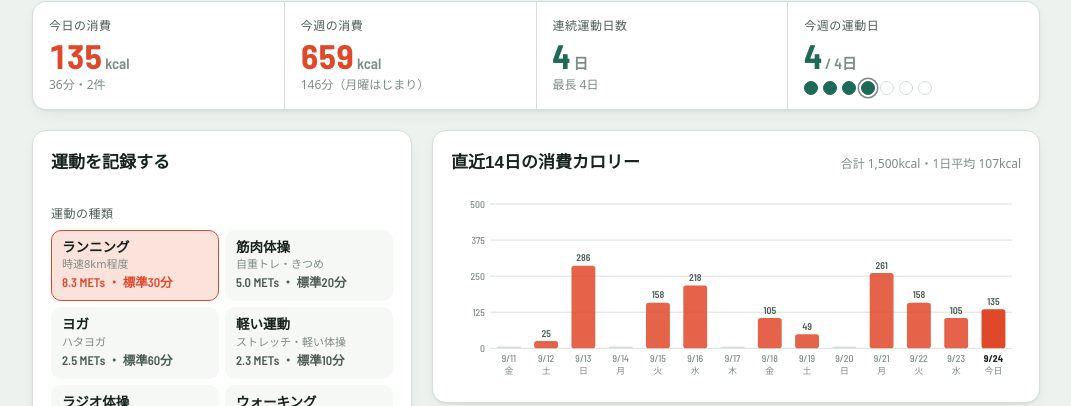
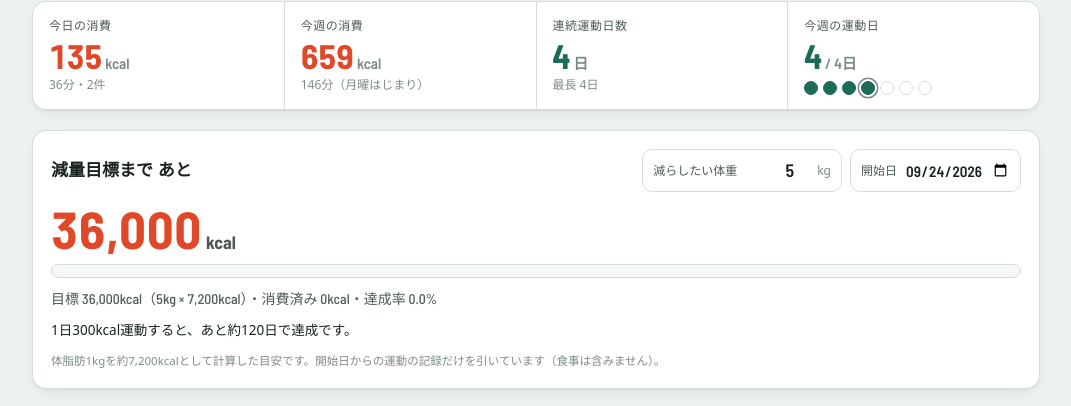
Before and after one commit to vantan6mame-sys/time3, a plain HTML site: page index.html in a window 1280 px wide. Shown: the part 155-561 px from the top of the page, without its empty margins (104-1175 px from the left). Drawn offline with Linux system fonts and the light colour scheme; a web font is replaced by a local one.

Commit message:
減量目標までの残りカロリーを表示 #8

```diff
--- a/app.js
+++ b/app.js
@@ -152,6 +152,8 @@ function render(){
   renderChart(byDate, today);
   renderBreakdown(logs, today);
   renderHistory(logs);
+  // 減量目標（goal.js）に、サンプルではない本当の記録を渡す
+  if(window.renderGoal) window.renderGoal(state.logs);
 }
 
 function niceMax(v){
--- /dev/null
+++ b/goal.css
@@ -0,0 +1,17 @@
+/* 減量目標のカード */
+.goal{background:var(--panel);border:1px solid var(--line);border-radius:14px;padding:18px;box-shadow:var(--shadow);display:grid;gap:10px}
+.goal-head{display:flex;flex-wrap:wrap;align-items:center;justify-content:space-between;gap:10px}
+.goal-head h2{font-family:var(--f-head);font-weight:700;font-size:17px;margin:0}
+.goal-inputs{display:flex;flex-wrap:wrap;gap:8px}
+.goal-inputs input[type="date"]{width:auto;font-size:15px;text-align:left}
+.goal-remain{font-family:var(--f-num);font-weight:700;color:var(--burn);line-height:1}
+.goal-remain .num{font-size:52px;font-variant-numeric:tabular-nums}
+.goal-remain small{font-size:18px;color:var(--ink-2);margin-left:4px}
+.goal-bar{height:14px;background:var(--panel-2);border:1px solid var(--line);border-radius:99px;overflow:hidden}
+.goal-fill{height:100%;width:0;background:var(--pine);border-radius:99px;transition:width .4s}
+.goal-meta{font-family:var(--f-num);font-size:14px;color:var(--ink-2);font-variant-numeric:tabular-nums}
+.goal-pace{font-size:13.5px;color:var(--ink)}
+.goal-note{margin:0;font-size:11.5px;color:var(--ink-3)}
+.goal.done .goal-remain{color:var(--pine)}
+@media (max-width:420px){ .goal-remain .num{font-size:40px} }
+@media (prefers-reduced-motion:reduce){ .goal-fill{transition:none} }
--- /dev/null
+++ b/goal.js
@@ -0,0 +1,61 @@
+// 減量目標：目標カロリーから、運動で消費したカロリーを引いて「あと何kcal」かを表示する
+// 例）5kg減らしたい → 5 × 7,200 = 36,000kcal が目標
+(function(){
+  "use strict";
+  const KCAL_PER_KG = 7200;      // 体脂肪1kgあたりのカロリー（目安）
+  const GKEY = "ugoita-goal";    // 目標の保存場所（このブラウザ）
+  const $ = id => document.getElementById(id);
+  const pad = n => String(n).padStart(2,"0");
+  const ymd = d => d.getFullYear()+"-"+pad(d.getMonth()+1)+"-"+pad(d.getDate());
+  const fmt = n => Math.round(n).toLocaleString("ja-JP");
+
+  // 保存されている目標を読む（なければ 5kg・今日から）
+  let goal = { kg: 5, start: ymd(new Date()) };
+  try{ const r = localStorage.getItem(GKEY); if(r) goal = Object.assign(goal, JSON.parse(r)); }catch(e){}
+  function saveGoal(){ try{ localStorage.setItem(GKEY, JSON.stringify(goal)); }catch(e){} }
+
+  let lastLogs = [];
+
+  // app.js の render() から毎回呼ばれる
+  window.renderGoal = function(logs){
+    lastLogs = logs || [];
+    const target = goal.kg * KCAL_PER_KG;                       // 目標カロリー
+    const burned = lastLogs
+      .filter(l => l.date >= goal.start)                         // 開始日からの記録だけ
+      .reduce((sum, l) => sum + (l.kcal || 0), 0);               // 消費カロリーの合計
+    const remain = Math.max(0, target - burned);                 // 目標 − 消費 ＝ 残り
+    const pct = target > 0 ? Math.min(100, burned / target * 100) : 0;
+
+    $("gRemain").textContent = remain > 0 ? fmt(remain) : "0";
+    $("gFill").style.width = pct.toFixed(1) + "%";
+    $("gBar").setAttribute("aria-valuenow", pct.toFixed(0));
+    $("gMeta").textContent =
+      "目標 " + fmt(target) + "kcal（" + goal.kg + "kg × 7,200kcal）・消費済み " + fmt(burned) + "kcal・達成率 " + pct.toFixed(1) + "%";
+
+    // ペースの目安
+    const days = Math.max(1, Math.round((new Date(ymd(new Date())) - new Date(goal.start)) / 86400000) + 1);
+    const perDay = burned / days;
+    let pace;
+    if(remain <= 0){
+      pace = "目標達成です。おつかれさまでした！";
+    } else if(perDay > 0){
+      pace = "開始から" + days + "日・1日平均 " + fmt(perDay) + "kcal。このペースなら、あと約" + fmt(Math.ceil(remain / perDay)) + "日で達成です。";
+    } else {
+      pace = "1日300kcal運動すると、あと約" + fmt(Math.ceil(remain / 300)) + "日で達成です。";
+    }
+    $("gPace").textContent = pace;
+    document.querySelector(".goal").classList.toggle("done", remain <= 0);
+  };
+
+  // 入力欄の準備
+  $("goalKg").value = goal.kg;
+  $("goalStart").value = goal.start;
+  $("goalStart").max = ymd(new Date());
+  $("goalKg").addEventListener("input", () => {
+    const v = parseFloat($("goalKg").value);
+    if(v >= 0.5 && v <= 50){ goal.kg = v; saveGoal(); window.renderGoal(lastLogs); }
+  });
+  $("goalStart").addEventListener("change", () => {
+    if($("goalStart").value){ goal.start = $("goalStart").value; saveGoal(); window.renderGoal(lastLogs); }
+  });
+})();
--- a/index.html
+++ b/index.html
@@ -8,6 +8,7 @@
 <link rel="preconnect" href="https://fonts.gstatic.com" crossorigin>
 <link rel="stylesheet" href="https://fonts.googleapis.com/css2?family=Barlow+Semi+Condensed:wght@500;600;700&family=Zen+Maru+Gothic:wght@500;700&display=swap">
 <link rel="stylesheet" href="style.css">
+<link rel="stylesheet" href="goal.css">
 </head>
 <body>
 <div class="wrap">
@@ -58,6 +59,29 @@
       <span class="val" id="sDays">0<small>/ 4日</small></span>
       <div class="dots" id="sDots" aria-hidden="true"></div>
     </div>
+  </section>
+
+  <!-- 減量目標：目標カロリーから運動で消費したカロリーを引いていく -->
+  <section class="goal" aria-label="減量目標">
+    <div class="goal-head">
+      <h2>減量目標まで あと</h2>
+      <div class="goal-inputs">
+        <div class="field-inline">
+          <label for="goalKg">減らしたい体重</label>
+          <input id="goalKg" type="number" inputmode="decimal" min="0.5" max="50" step="0.5" value="5">
+          <span class="unit">kg</span>
+        </div>
+        <div class="field-inline">
+          <label for="goalStart">開始日</label>
+          <input id="goalStart" type="date">
+        </div>
+      </div>
+    </div>
+    <div class="goal-remain"><span class="num" id="gRemain">36,000</span><small>kcal</small></div>
+    <div class="goal-bar" role="progressbar" aria-label="減量目標の達成率" aria-valuemin="0" aria-valuemax="100" id="gBar"><div class="goal-fill" id="gFill"></div></div>
+    <div class="goal-meta" id="gMeta"></div>
+    <div class="goal-pace" id="gPace"></div>
+    <p class="goal-note">体脂肪1kgを約7,200kcalとして計算した目安です。開始日からの運動の記録だけを引いています（食事は含みません）。</p>
   </section>
 
   <div class="main">
@@ -117,6 +141,7 @@
 </div>
 
 <script src="data.js"></script>
+<script src="goal.js"></script>
 <script src="app.js"></script>
 </body>
 </html>
```
